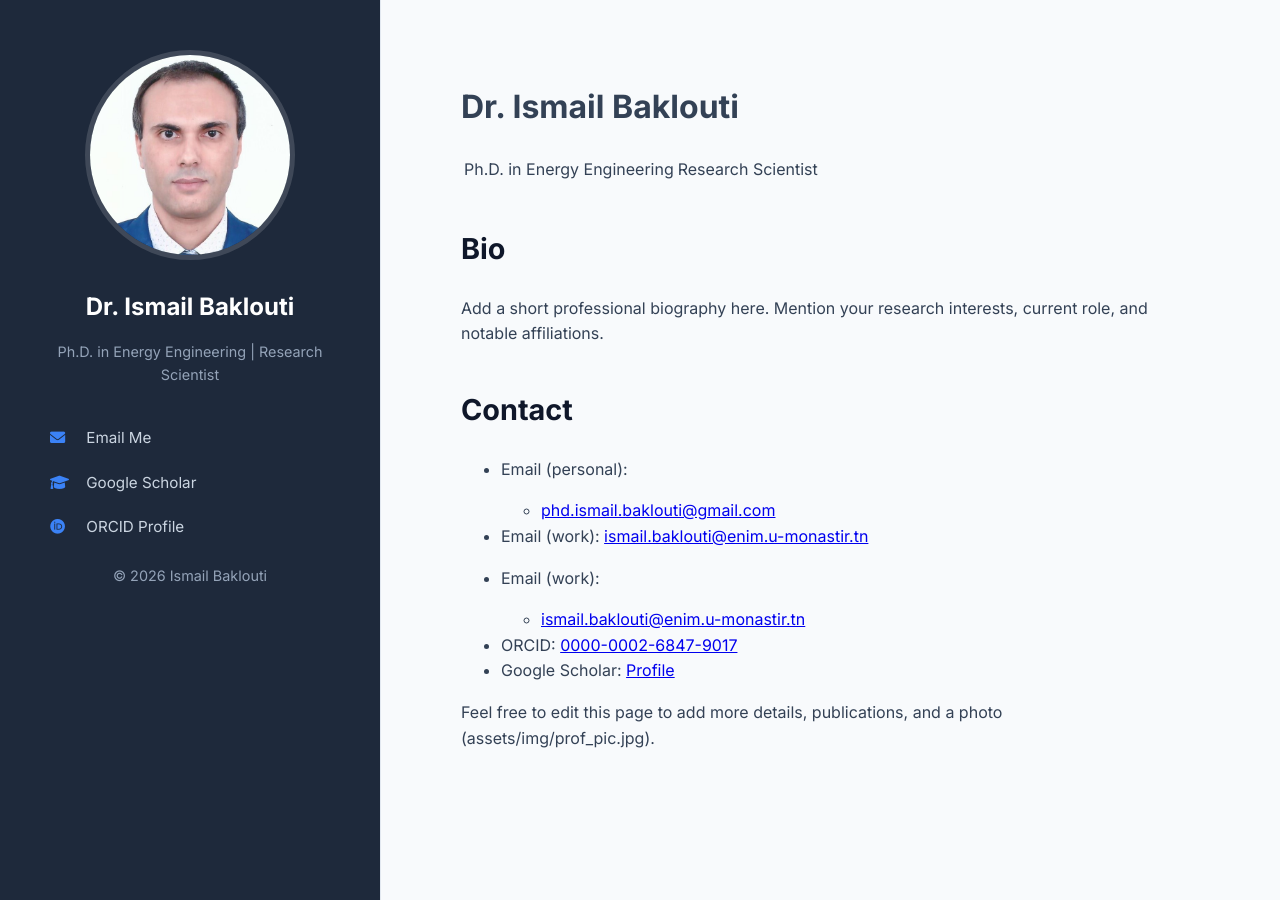
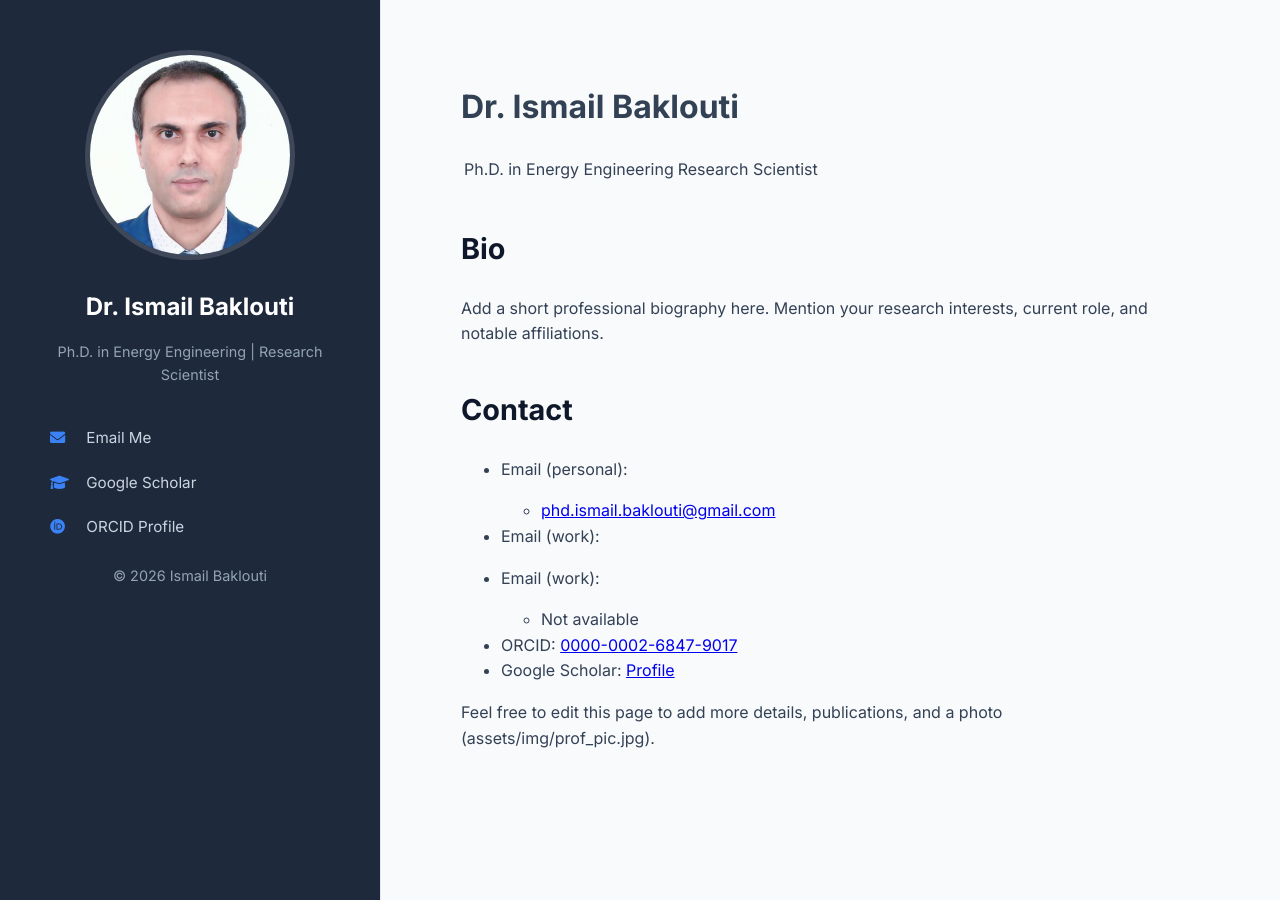
Before and after one commit to ismail-baklouti/ismail-baklouti.github.io, a Jekyll site: the page built from about.md, in a window 1280 px wide and 900 px high. Built offline with Jekyll 4.4.1, drawn with Linux system fonts in a browser that asks for light colours.

```diff
--- a/_config.yml
+++ b/_config.yml
@@ -3,7 +3,6 @@
 url: "https://ismail-baklouti.github.io"
 baseurl: ""
 email: "phd.ismail.baklouti@gmail.com"
-alt_email: "ismail.baklouti@enim.u-monastir.tn"
 social:
   orcid: "https://orcid.org/0000-0002-6847-9017"
   google_scholar: "https://scholar.google.com/citations?user=Af0tawMAAAAJ"
--- a/_layouts/default.html
+++ b/_layouts/default.html
@@ -41,7 +41,7 @@
                 </div>
 
                                 <nav class="nav-links">
-                                    {% if site.email or site.alt_email %}
+                                    {% if site.email %}
                                         <!-- Use a JS trigger instead of mailto to hide email and allow file uploads -->
                                         <a href="javascript:void(0)" onclick="openContactModal()" title="Contact" aria-label="Contact"><i class="fas fa-envelope"></i> Email Me</a>
                                     {% else %}
```
